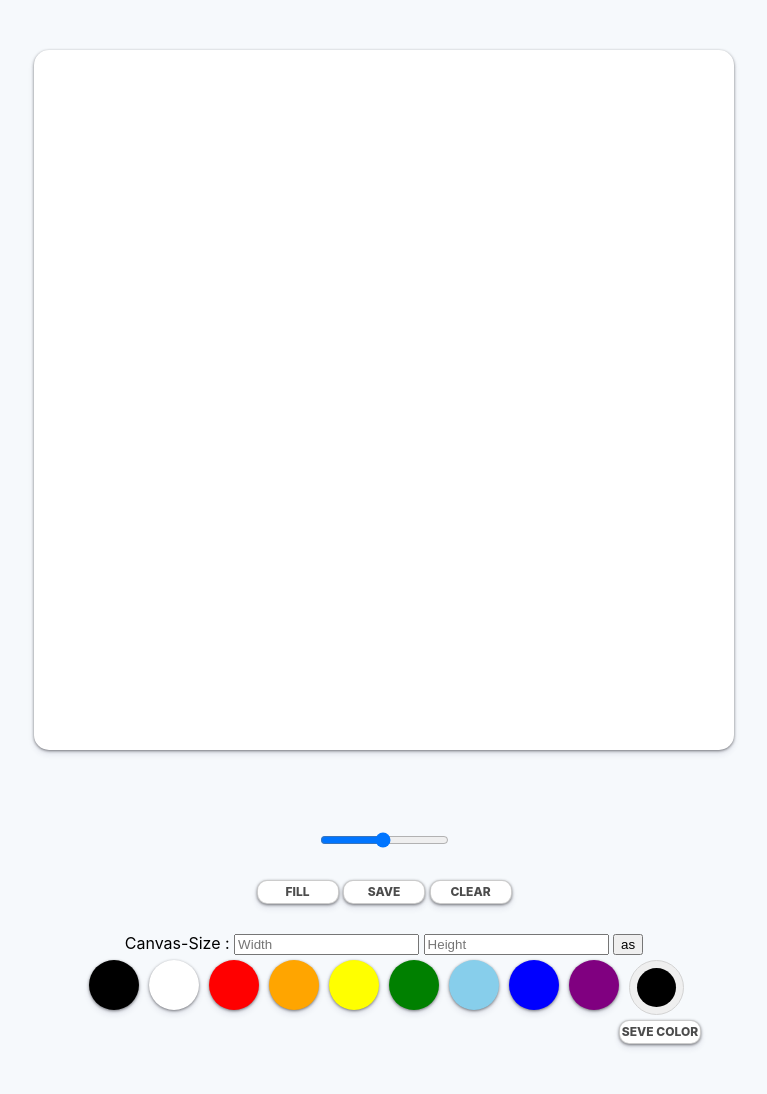
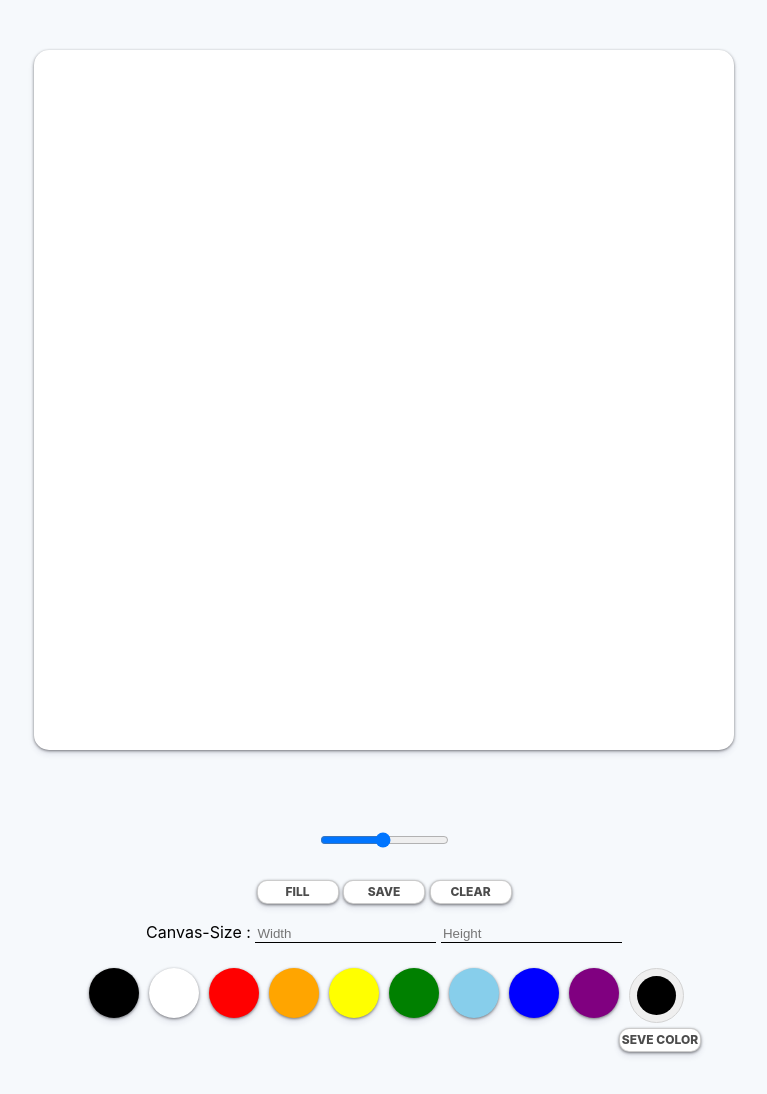
Before and after one commit to cgm-style/paintjs, a plain HTML site: page index.html in a window 1280 px wide. Shown: the whole page, without its empty margins (256-1023 px from the left). Drawn offline with Linux system fonts and the light colour scheme.

Commit message:
Clear Button Style / Canvas Size Input Style
Clear Button Style / Canvas Size Input Style

```diff
--- a/style.css
+++ b/style.css
@@ -24,7 +24,7 @@ body {
 }
 
 .controls .controls_btns    {
-    margin-bottom: 30px;
+    margin-bottom: 20px;
 }
 
 .controls_btns button,#jsSaveColor   {
@@ -94,3 +94,15 @@ body {
     margin: 5px;
     margin-left: -10px;
 }
+
+#jsSize {
+    margin-bottom: 20px;
+}
+#jsSubmit   {
+    display:none;
+}
+#jsSize input   {
+    border: none;
+    background: no-repeat;
+    border-bottom: 1px solid;
+}
```
